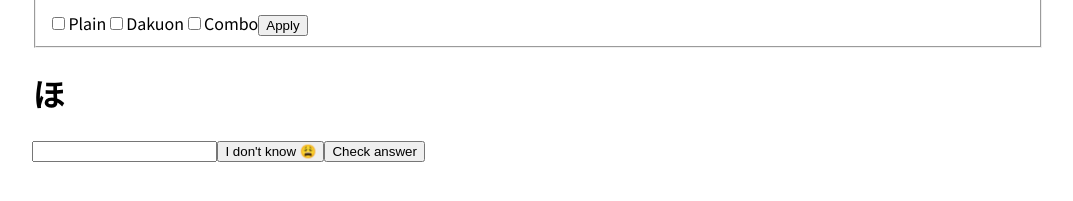
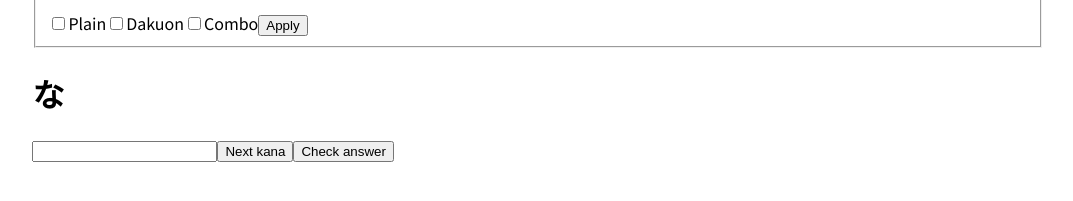
Before and after one commit to perezc52/kana-quiz, a React (Vite) app: page / in a window 1280 px wide. Shown: the part 245-446 px from the top of the page, without its empty margins (102-1175 px from the left). Built offline with nearby package versions, Linux system fonts and the light colour scheme.

Commit message:
worked on quiz component
can now cycle through kana by pressing 'next'
displays message when all kana have been worked

```diff
--- a/src/App.jsx
+++ b/src/App.jsx
@@ -10,7 +10,6 @@ function App() {
 
   function handleFilter(newData) {
     setFilteredList(newData)
-    console.log(filteredList)
   }
 
   return (
--- a/src/components/Options.jsx
+++ b/src/components/Options.jsx
@@ -12,10 +12,6 @@ function Options(props) {
             comboKatakana: false,
         }
     )
-
-    useEffect(() => {
-        console.log(checkedItems)
-    }, [])
 
     function handleChange(event) {
         const {name, checked} = event.target
@@ -32,7 +28,6 @@ function Options(props) {
         }
         const filtered = kana.filter(el => categories.includes(el.cat))
         props.onFilter(filtered)
-        console.log(checkedItems)
     }
 
     return (
--- a/src/components/Quiz.jsx
+++ b/src/components/Quiz.jsx
@@ -1,12 +1,20 @@
 import { useState, useEffect } from "react"
 
 function Quiz(props) {
+
     const [quizKana, setQuizKana] = useState([])
     const [message, setMessage] = useState("")
+    const [currentKana, setCurrentKana] = useState("")
 
     useEffect(() => {
-        setQuizKana(shuffleArray(props.data));
+        setQuizKana(shuffleArray(props.data))
     }, [props.data])
+
+    useEffect(() => {
+        if (quizKana.length > 0) {
+          setCurrentKana(quizKana[0].kana);
+        }
+      }, [quizKana])
 
     function shuffleArray(array) {
         for (let i = array.length - 1; i > 0; i--) {
@@ -17,18 +25,25 @@ function Quiz(props) {
       }
 
       function checkAnswer() {
-
+        // answer checking logic here
       }
 
       function nextKana() {
+        setQuizKana(prevQuizKana => {
+            const newQuizKana = [...prevQuizKana]
+            newQuizKana.shift()
+            return newQuizKana
+        })
+      }
 
-      }
+      console.log(quizKana)
+      console.log(currentKana)
 
     return (
         <div className="quiz">
-            <h1 className="kana">{quizKana[0]?.kana}</h1>
+            <h1 className="kana">{quizKana.length > 0 ? currentKana : "You've finished all kana for this setting. Would you like to retry?"}</h1>
             <input type="text" />
-            <button>I don't know 😩</button>
+            <button onClick={nextKana}>Next kana</button>
             <button onClick={checkAnswer}>Check answer</button>
             <h2>{message}</h2>
         </div>
--- a/src/main.jsx
+++ b/src/main.jsx
@@ -3,7 +3,7 @@ import ReactDOM from 'react-dom/client'
 import App from './App'
 
 ReactDOM.createRoot(document.getElementById('root')).render(
-  <React.StrictMode>
+  // <React.StrictMode>
     <App />
-  </React.StrictMode>,
+  // </React.StrictMode>,
 )
```
